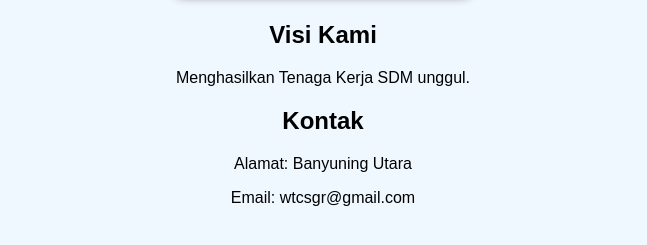
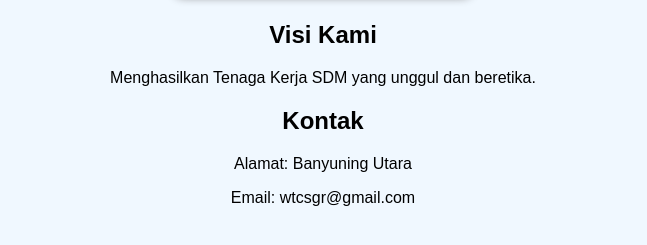
Before and after one commit to justkoding15/WEB-LPK-KU, a plain HTML site: page index.html in a window 1280 px wide. Shown: the part 411-656 px from the top of the page, without its empty margins (317-964 px from the left). Drawn offline with Linux system fonts and the light colour scheme.

Commit message:
Update index.html

```diff
--- a/index.html
+++ b/index.html
@@ -10,7 +10,8 @@ href="style.css">
   <img src="logo LPK.jpg" alt="logo sekolah" width="300">
 
   <h2>Visi Kami</h2>
-  <p>Menghasilkan Tenaga Kerja SDM unggul.</p>
+  <p>Menghasilkan Tenaga Kerja SDM yang unggul dan
+    beretika.</p>
 
   <h2>Kontak</h2>
   <p>Alamat: Banyuning Utara
```
